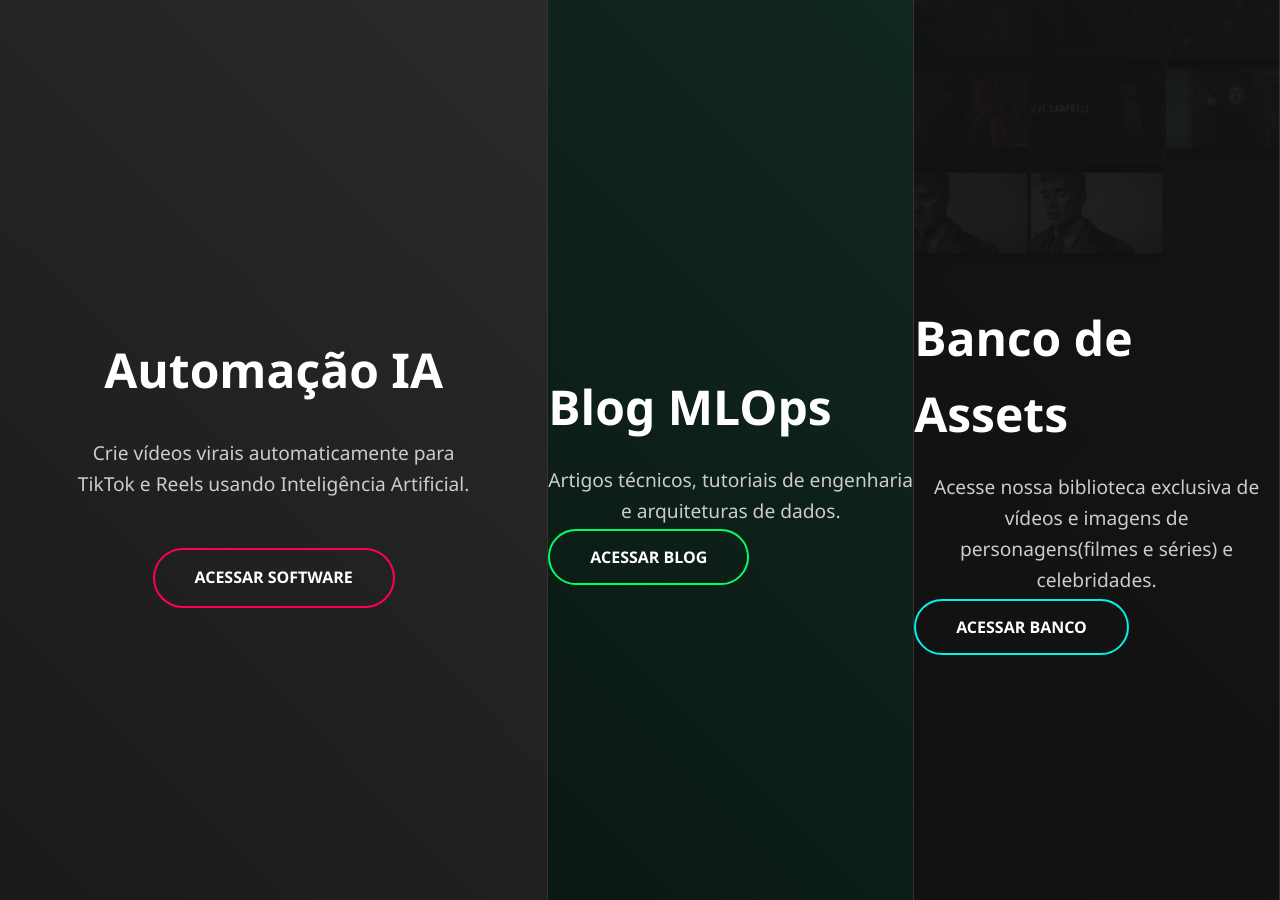
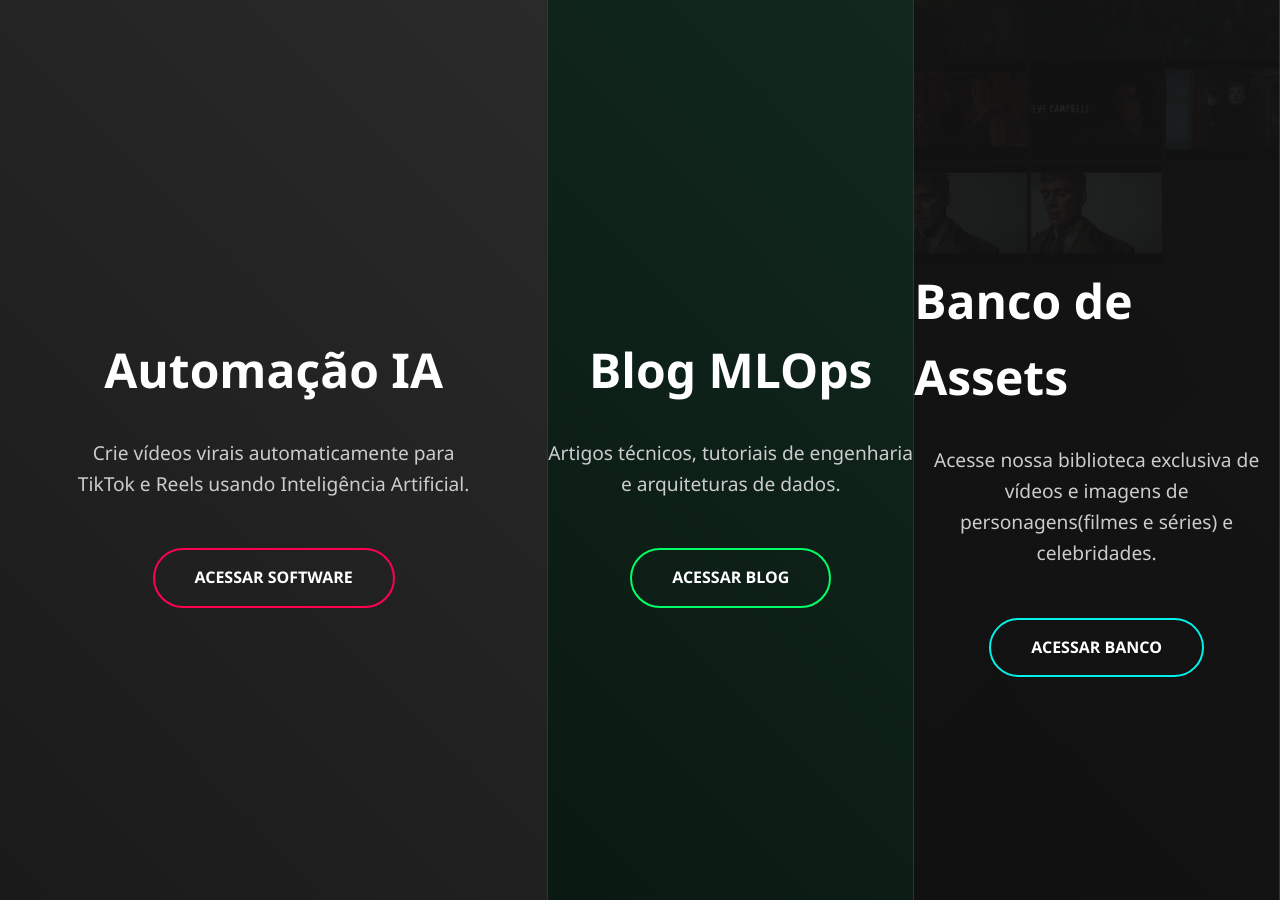
Before and after one commit to Jacsonrn/jacsonrn.github.io, a Jekyll site: the page index.html, which Jekyll copies as it is, in a window 1280 px wide. Built offline with Jekyll 4.4.1, drawn with Linux system fonts in a browser that asks for light colours.

Commit message:
centraliza index

```diff
--- a/index.html
+++ b/index.html
@@ -39,6 +39,10 @@
         .split-content {
             position: relative;
             z-index: 2; /* Mantém o texto no topo */
+            display: flex;
+            flex-direction: column;
+            align-items: center;
+            justify-content: center;
         }
     </style>
 </head>
```
